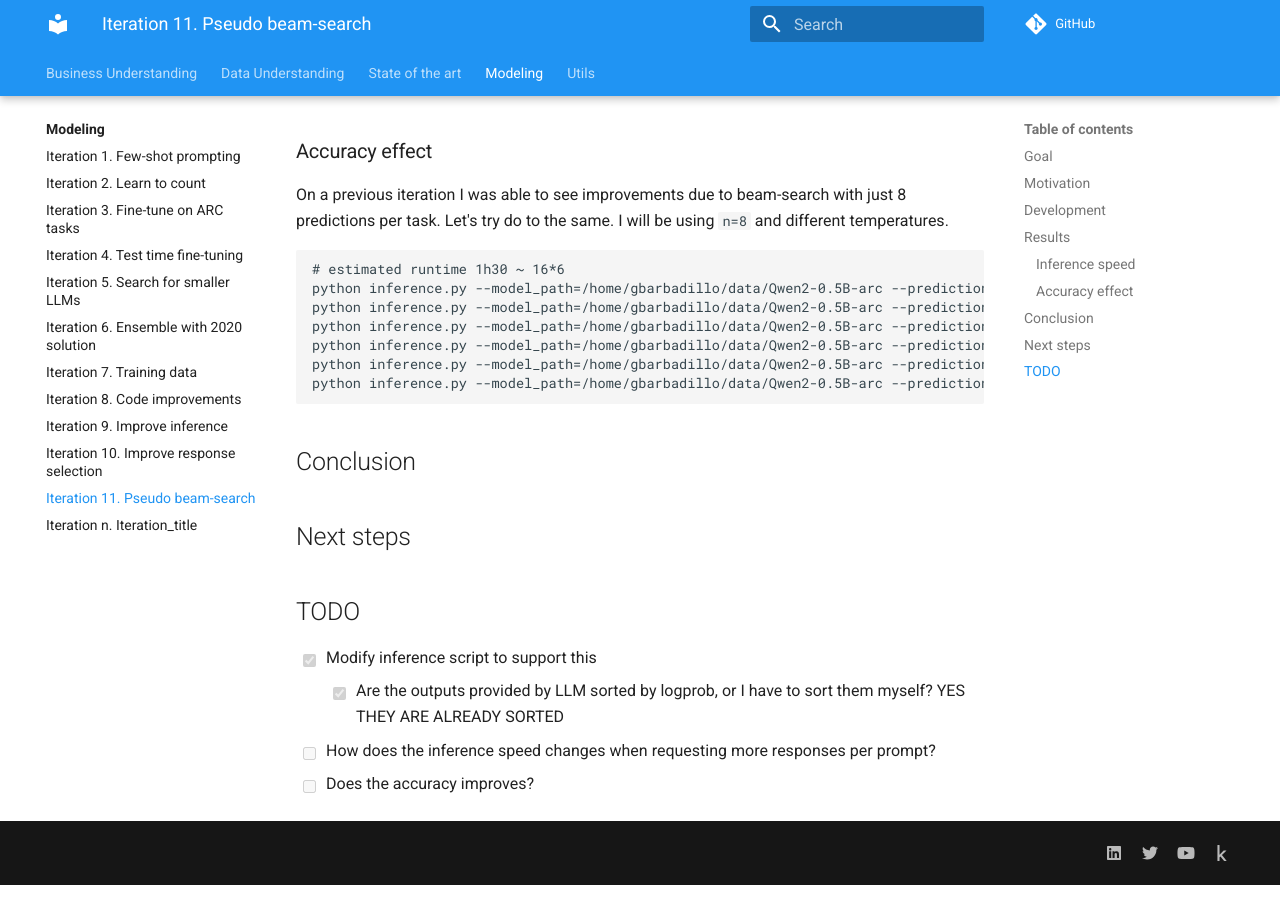
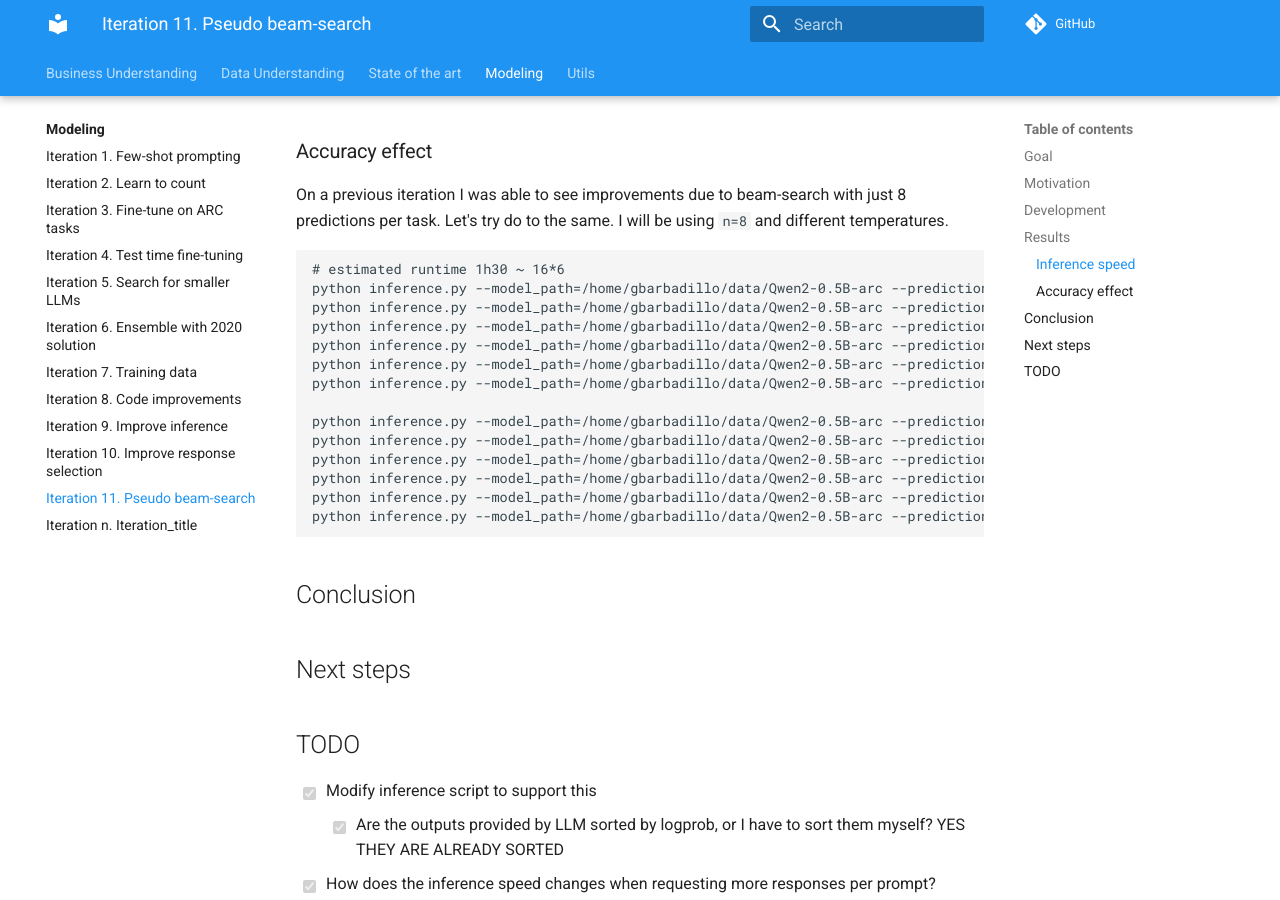
Before and after one commit to zhengjunyao-work/arc24, an MkDocs documentation site: the page built from docs/modeling/Iteration_11_pseudo_beam_search.md, in a window 1280 px wide and 900 px high, scrolled down 1472 px. Built offline with MkDocs 1.6.1 and Material for MkDocs 9.7.7, drawn with Linux system fonts in a browser that asks for light colours; comment, search, counter and statistics services are not loaded.

Commit message:
more experiments with pseudo beam search

````diff
--- a/docs/modeling/Iteration_11_pseudo_beam_search.md
+++ b/docs/modeling/Iteration_11_pseudo_beam_search.md
@@ -57,6 +57,13 @@ python inference.py --model_path=/home/gbarbadillo/data/Qwen2-0.5B-arc --predict
 python inference.py --model_path=/home/gbarbadillo/data/Qwen2-0.5B-arc --predictions_per_task=8 --n=20 --output_filepath=submission_qwen05_x8_n20_T06.json --temperature=0.6
 python inference.py --model_path=/home/gbarbadillo/data/Qwen2-0.5B-arc --predictions_per_task=8 --n=20 --output_filepath=submission_qwen05_x8_n20_T08.json --temperature=0.8
 python inference.py --model_path=/home/gbarbadillo/data/Qwen2-0.5B-arc --predictions_per_task=8 --n=20 --output_filepath=submission_qwen05_x8_n20_T10.json --temperature=1.0
+
+python inference.py --model_path=/home/gbarbadillo/data/Qwen2-0.5B-arc --predictions_per_task=16 --n=20 --output_filepath=submission_qwen05_x16_n20_T01.json --temperature=0.1
+python inference.py --model_path=/home/gbarbadillo/data/Qwen2-0.5B-arc --predictions_per_task=16 --n=20 --output_filepath=submission_qwen05_x16_n20_T02.json --temperature=0.2
+python inference.py --model_path=/home/gbarbadillo/data/Qwen2-0.5B-arc --predictions_per_task=16 --n=20 --output_filepath=submission_qwen05_x16_n20_T04.json --temperature=0.4
+python inference.py --model_path=/home/gbarbadillo/data/Qwen2-0.5B-arc --predictions_per_task=16 --n=20 --output_filepath=submission_qwen05_x16_n20_T06.json --temperature=0.6
+python inference.py --model_path=/home/gbarbadillo/data/Qwen2-0.5B-arc --predictions_per_task=16 --n=20 --output_filepath=submission_qwen05_x16_n20_T08.json --temperature=0.8
+python inference.py --model_path=/home/gbarbadillo/data/Qwen2-0.5B-arc --predictions_per_task=16 --n=20 --output_filepath=submission_qwen05_x16_n20_T10.json --temperature=1.0
 ```
 
 ## Conclusion
@@ -67,5 +74,5 @@ python inference.py --model_path=/home/gbarbadillo/data/Qwen2-0.5B-arc --predict
 
 - [x] Modify inference script to support this
   - [x] Are the outputs provided by LLM sorted by logprob, or I have to sort them myself? YES THEY ARE ALREADY SORTED
-- [ ] How does the inference speed changes when requesting more responses per prompt?
+- [x] How does the inference speed changes when requesting more responses per prompt?
 - [ ] Does the accuracy improves?
````
Also changed, not shown: 3 other files.
